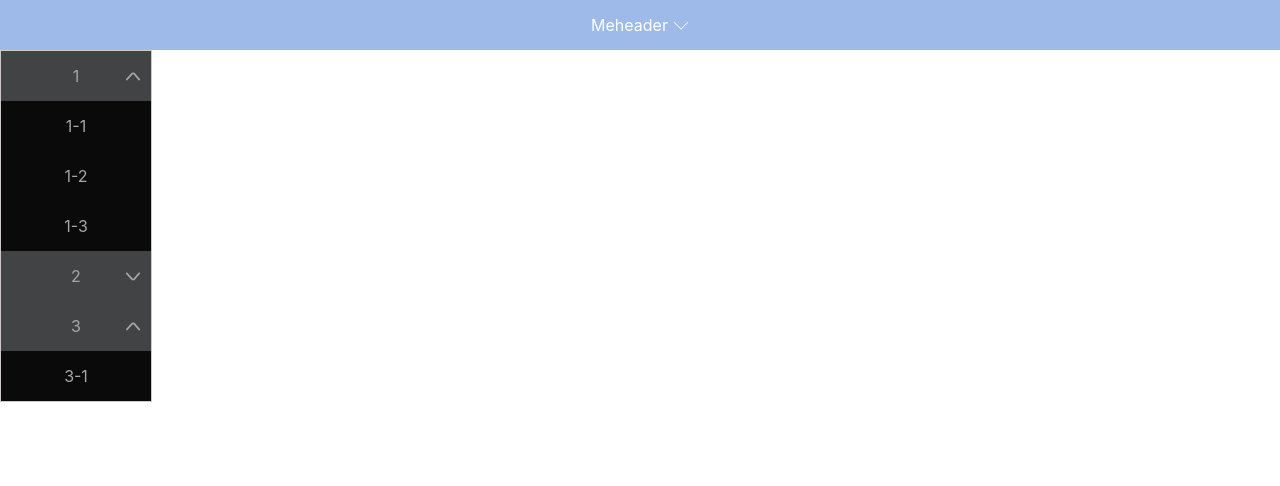
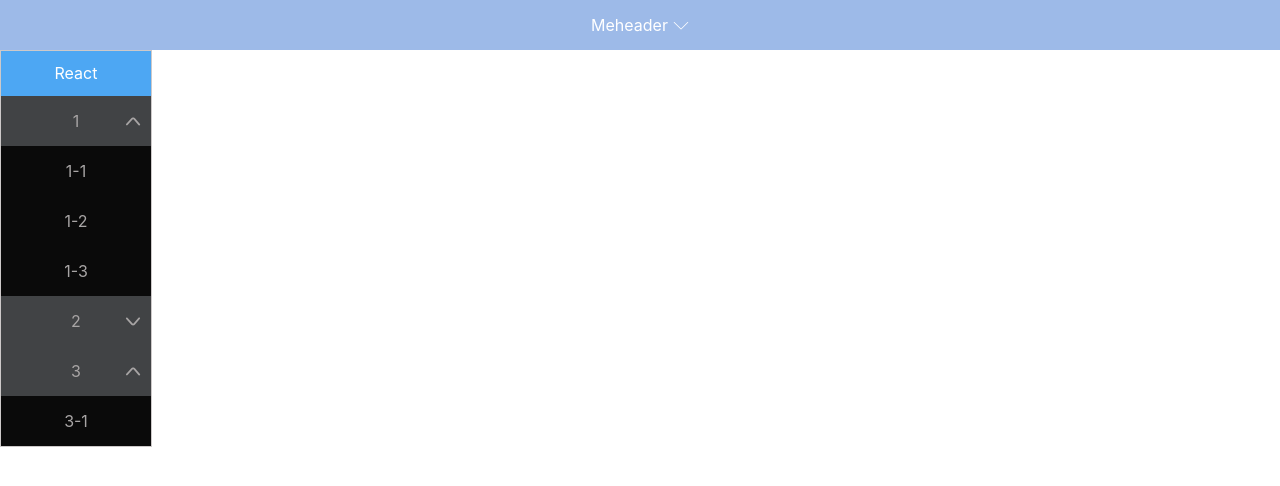
Before and after one commit to xxyzlll/ExercisePractice, a React app: page /me in a window 1280 px wide. Shown: the top 486 px of the page. Built offline with nearby package versions, Linux system fonts and the light colour scheme.

Commit message:
优化代码

```diff
--- a/src/components/Menu/Main.tsx
+++ b/src/components/Menu/Main.tsx
@@ -4,6 +4,7 @@ import "./styles.css"
 export type menuTheme = 'dark' | 'light'
 
 export interface Props {
+  title?:string,
   menuTree?: any,
   clickMenu: (index: number) => void,
   theme?: menuTheme
@@ -61,9 +62,11 @@ class Menu extends React.Component<Props, States> {
 
 
   render() {
+    const {title}=this.props
     return (
         <>
           <div className="menu">
+            <div className="menu_title">{title}</div>
             <this.listItem/>
           </div>
         </>
--- a/src/components/Menu/styles.css
+++ b/src/components/Menu/styles.css
@@ -5,6 +5,14 @@
     overflow: auto;
     cursor: pointer;
     border: 1px solid #cdc9c9;
+}
+
+.menu_title {
+    text-align: center;
+    color: white;
+    background-color: #4da7f3;
+    height: 45px;
+    line-height: 45px;
 }
 
 .treeItem {
@@ -15,11 +23,12 @@
     position: relative;
 }
 
-.dark_hover{
+.dark_hover {
     width: 100%;
     height: 50px;
 }
-.light_hover{
+
+.light_hover {
     width: 100%;
     height: 50px;
 }
@@ -30,7 +39,7 @@
 
 .dark_hover:hover {
     background-color: #1f8aef;
-/*    border-right: 2px solid #1890FF;*/
+    /*    border-right: 2px solid #1890FF;*/
     color: white;
 }
 
@@ -45,15 +54,18 @@
     right: 10px;
 }
 
-.dark_theme_color{
+.dark_theme_color {
     background-color: #414345;
 }
-.light_theme_color{
+
+.light_theme_color {
     background-color: #ffffff;
 }
-.dark_theme_child_color{
+
+.dark_theme_child_color {
     background-color: #0a0a0a;
 }
-.light_theme_child_color{
+
+.light_theme_child_color {
     background-color: #e8e5e5;
 }
--- a/src/pages/me/Main.tsx
+++ b/src/pages/me/Main.tsx
@@ -70,6 +70,7 @@ class Me extends React.Component<IAppOwnProps & IAppDispatchProps & IAppStatePro
         <>
           <Header title={"Me"}/>
           <Menu menuTree={this.state.menuTree}
+                title={"React"}
                 clickMenu={this.clickMenu}
                 theme={"dark"}/>
         </>
```
